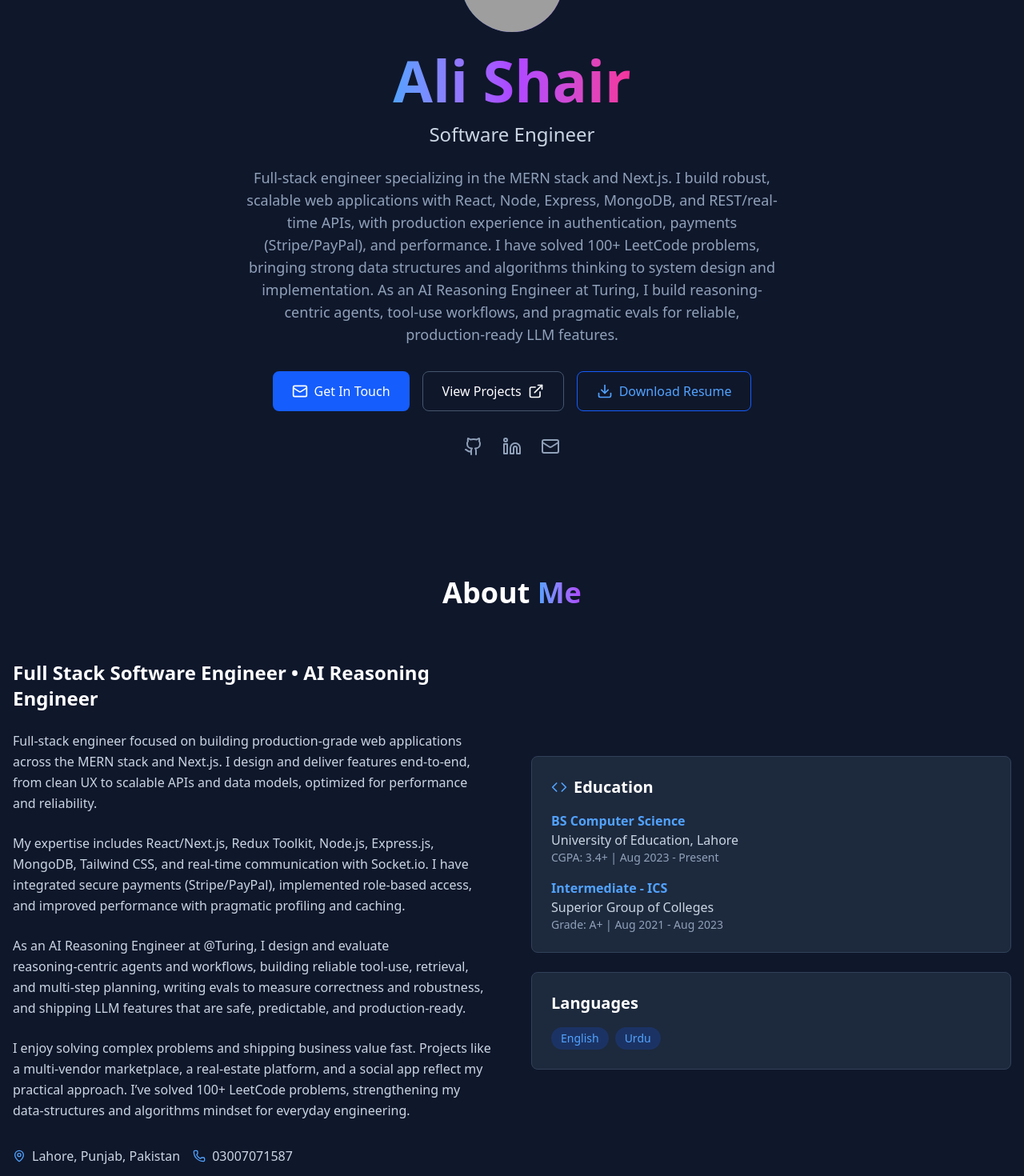
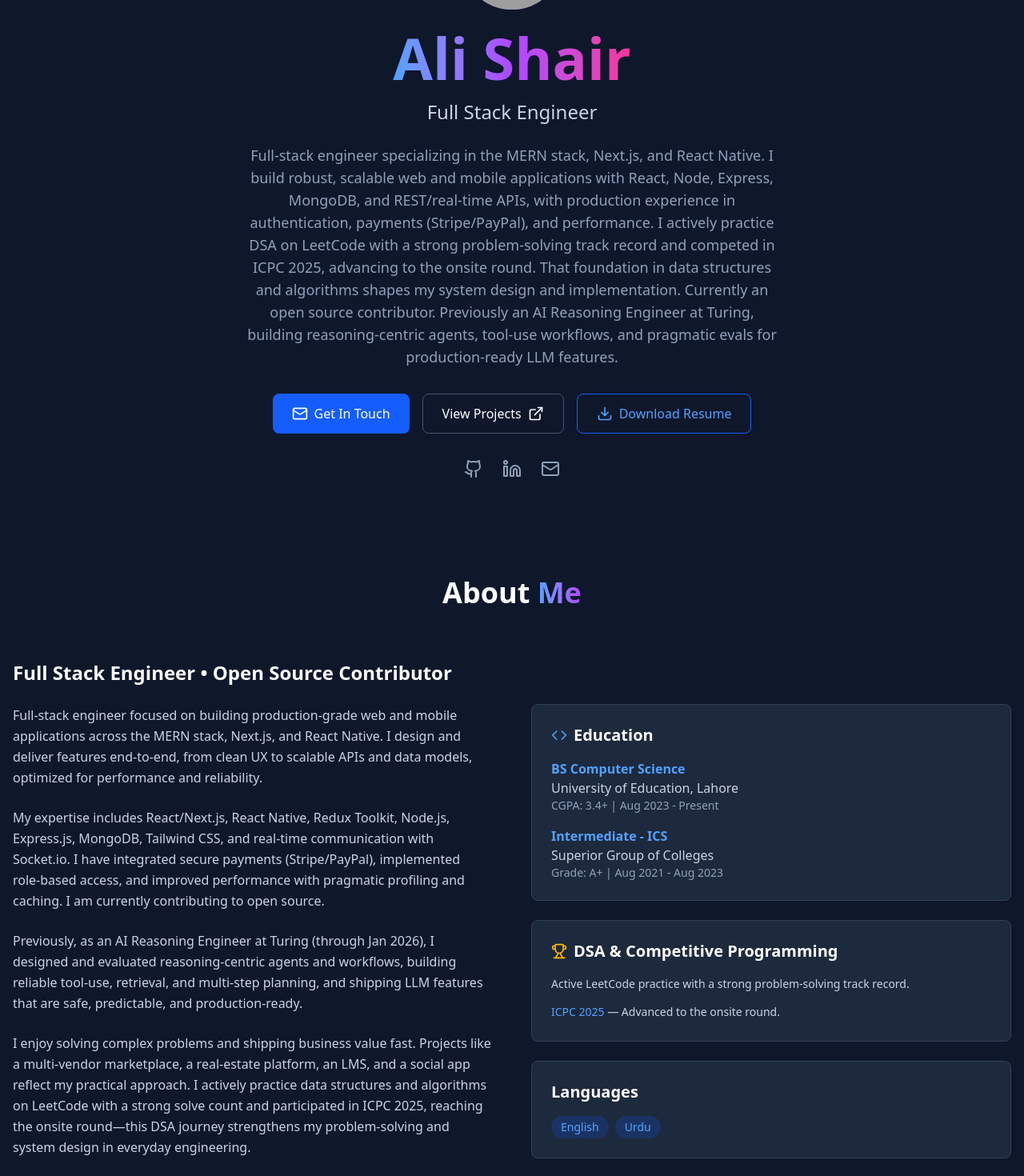
Before and after one commit to Anasyaseen92/MyPorfolio, a React (Vite) app: page / in a window 1280 px wide. Shown: the part 220-1690 px from the top of the page at 80% size. Built offline with nearby package versions, Linux system fonts and the light colour scheme; grey boxes are pictures that could not be loaded.

Commit message:
added about dsa

```diff
--- a/src/App.jsx
+++ b/src/App.jsx
@@ -25,6 +25,7 @@ import {
   Clock,
   Briefcase,
   Download,
+  Trophy,
 } from "lucide-react";
 import skills from "./skillsData/skills";
 import Projects from "./components/Projects";
@@ -171,16 +172,16 @@ const App = () => {
                 </span>
               </h1>
               <p className="text-xl md:text-2xl text-slate-300 mb-6">
-                Software Engineer
+                Full Stack Engineer
               </p>
               <p className="text-lg text-slate-400 max-w-2xl mx-auto mb-8">
-                Full-stack engineer specializing in the MERN stack and Next.js. I build robust,
-                scalable web applications with React, Node, Express, MongoDB,
+                Full-stack engineer specializing in the MERN stack, Next.js, and React Native. I build robust,
+                scalable web and mobile applications with React, Node, Express, MongoDB,
                 and REST/real-time APIs, with production experience in authentication,
-                payments (Stripe/PayPal), and performance. I have solved 100+ LeetCode problems,
-                bringing strong data structures and algorithms thinking to system design and implementation.
-                As an AI Reasoning Engineer at Turing, I build reasoning-centric agents, tool-use workflows,
-                and pragmatic evals for reliable, production-ready LLM features.
+                payments (Stripe/PayPal), and performance. I actively practice DSA on LeetCode with a strong problem-solving track record
+                and competed in ICPC 2025, advancing to the onsite round. That foundation in data structures and algorithms
+                shapes my system design and implementation. Currently an open source contributor. Previously an AI Reasoning Engineer at Turing,
+                building reasoning-centric agents, tool-use workflows, and pragmatic evals for production-ready LLM features.
               </p>
             </div>
 
@@ -251,19 +252,19 @@ const App = () => {
             <div className="grid lg:grid-cols-2 gap-12 items-center">
               <div>
                 <h3 className="text-2xl font-semibold mb-6">
-                  Full Stack Software Engineer • AI Reasoning Engineer
+                  Full Stack Engineer • Open Source Contributor
                 </h3>
                 <p className="text-slate-300 mb-6 leading-relaxed">
-                  Full‑stack engineer focused on building production‑grade web applications across the MERN stack and Next.js. I design and deliver features end‑to‑end, from clean UX to scalable APIs and data models, optimized for performance and reliability.
+                  Full‑stack engineer focused on building production‑grade web and mobile applications across the MERN stack, Next.js, and React Native. I design and deliver features end‑to‑end, from clean UX to scalable APIs and data models, optimized for performance and reliability.
                 </p>
                 <p className="text-slate-300 mb-6 leading-relaxed">
-                  My expertise includes React/Next.js, Redux Toolkit, Node.js, Express.js, MongoDB, Tailwind CSS, and real‑time communication with Socket.io. I have integrated secure payments (Stripe/PayPal), implemented role‑based access, and improved performance with pragmatic profiling and caching.
+                  My expertise includes React/Next.js, React Native, Redux Toolkit, Node.js, Express.js, MongoDB, Tailwind CSS, and real‑time communication with Socket.io. I have integrated secure payments (Stripe/PayPal), implemented role‑based access, and improved performance with pragmatic profiling and caching. I am currently contributing to open source.
                 </p>
                 <p className="text-slate-300 mb-6 leading-relaxed">
-                  As an AI Reasoning Engineer at @Turing, I design and evaluate reasoning‑centric agents and workflows, building reliable tool‑use, retrieval, and multi‑step planning, writing evals to measure correctness and robustness, and shipping LLM features that are safe, predictable, and production‑ready.
+                  Previously, as an AI Reasoning Engineer at Turing (through Jan 2026), I designed and evaluated reasoning‑centric agents and workflows, building reliable tool‑use, retrieval, and multi‑step planning, and shipping LLM features that are safe, predictable, and production‑ready.
                 </p>
                 <p className="text-slate-300 mb-8 leading-relaxed">
-                  I enjoy solving complex problems and shipping business value fast. Projects like a multi‑vendor marketplace, a real‑estate platform, and a social app reflect my practical approach. I’ve solved 100+ LeetCode problems, strengthening my data‑structures and algorithms mindset for everyday engineering.
+                  I enjoy solving complex problems and shipping business value fast. Projects like a multi‑vendor marketplace, a real‑estate platform, an LMS, and a social app reflect my practical approach. I actively practice data structures and algorithms on LeetCode with a strong solve count and participated in ICPC 2025, reaching the onsite round—this DSA journey strengthens my problem‑solving and system design in everyday engineering.
                 </p>
 
                 <div className="flex flex-wrap gap-4">
@@ -305,6 +306,17 @@ const App = () => {
                         Grade: A+ | Aug 2021 - Aug 2023
                       </p>
                     </div>
+                  </div>
+                </div>
+
+                <div className="bg-slate-800 p-6 rounded-lg border border-slate-700">
+                  <h4 className="text-xl font-semibold mb-4 flex items-center gap-2">
+                    <Trophy className="text-amber-400" size={20} />
+                    DSA & Competitive Programming
+                  </h4>
+                  <div className="space-y-3 text-slate-300 text-sm leading-relaxed">
+                    <p>Active LeetCode practice with a strong problem-solving track record.</p>
+                    <p><span className="text-blue-400 font-medium">ICPC 2025</span> — Advanced to the onsite round.</p>
                   </div>
                 </div>
 
@@ -376,6 +388,7 @@ const App = () => {
                     "C++": () => dev("devicon-cplusplus-plain colored"),
                     // Frontend
                     "React.js": () => dev("devicon-react-original colored"),
+                    "React Native": () => dev("devicon-react-original colored"),
                     "Next.js": () => dev("devicon-nextjs-original"),
                     "Redux Toolkit": () => dev("devicon-redux-original colored"),
                     "Material UI": () => dev("devicon-materialui-plain colored"),
@@ -491,11 +504,11 @@ const App = () => {
                     </div>
                   </div>
                   <div className="text-slate-400 text-sm whitespace-nowrap">
-                    Oct 2025 — Present
+                    Oct 2025 — Jan 25, 2026
                   </div>
                 </div>
                 <p className="text-slate-300 mt-4 leading-relaxed">
-                I build reasoning-centric agents, tool-use workflows, and pragmatic evals for reliable, production-ready LLM features.
+                Built reasoning-centric agents, tool-use workflows, and pragmatic evals for reliable, production-ready LLM features.
                 </p>
 
                 <button
@@ -525,6 +538,24 @@ const App = () => {
                     <li>Collaborated with AI research teams to refine evaluation metrics, improve data quality, and support continuous model improvement.</li>
                   </ul>
                 )}
+              </div>
+
+              <div className="bg-slate-800 p-6 rounded-lg border border-slate-700 hover:border-slate-600 transition-colors">
+                <div className="flex items-start justify-between gap-4">
+                  <div className="flex items-start gap-3">
+                    <Briefcase className="text-blue-400 mt-1 flex-shrink-0" size={22} />
+                    <div>
+                      <h3 className="text-xl font-semibold">Open Source Contributor</h3>
+                      <p className="text-slate-300">Open Source</p>
+                    </div>
+                  </div>
+                  <div className="text-slate-400 text-sm whitespace-nowrap">
+                    2026 — Present
+                  </div>
+                </div>
+                <p className="text-slate-300 mt-4 leading-relaxed">
+                  Contributing to open source projects—collaborating with maintainers, shipping features, and engaging with the community.
+                </p>
               </div>
             </div>
           </div>
--- a/src/skillsData/skills.js
+++ b/src/skillsData/skills.js
@@ -7,6 +7,7 @@ const skills = {
   ],
   "Frontend Development": [
     "React.js",
+    "React Native",
     "Next.js",
     "Redux Toolkit",
     "Material UI",
```
